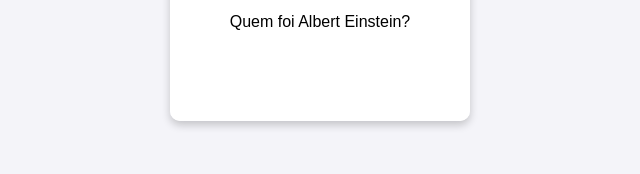
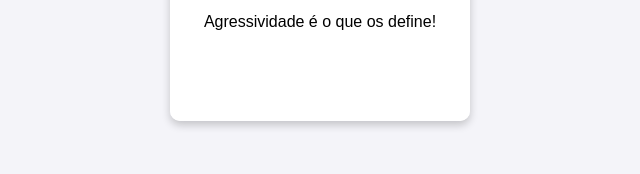
Before and after one commit to pedrometalero/Solta-a-carta-do-Vilela, a plain HTML site: page index.html in a window 1280 px wide. Shown: the part 535-709 px from the top of the page, 320-960 px from the left. Drawn offline with Linux system fonts and the light colour scheme.

Commit message:
Update index.html

```diff
--- a/index.html
+++ b/index.html
@@ -106,13 +106,13 @@
                         <!-- LADO DA FRENTE -->
                         <div class="cartao-frente">
                             <img src="https://encrypted-tbn0.gstatic.com/images?q=tbn:ANd9GcTamoX-qatb8ytbrS4vlSvPJOgsEZc75Sp7nYo3c3ZUD2qRvN8_rxAgQ0Gl&s=10" alt="Einstein" class="cartao-imagem">
-                            <p>Quem foi Albert Einstein?</p>
+                            <p>Agressividade é o que os define!</p>
                         </div>
 
                         <!-- LADO DO VERSO -->
                         <div class="cartao-verso">
                             <img src="https://vejasp.abril.com.br/wp-content/uploads/2026/10/SLAYER-photoshoot-06.07.2013-HR-%C2%A9-Tim-Tronckoe-14-credito-Tim-Tronckoe.jpg?quality=70&w=960&h=640&crop=1&strip=all" alt="Fórmula" class="cartao-imagem">
-                            <p>O físico que desenvolveu a Teoria da Relatividade Geral!</p>
+                            <p>SLAYER!!!</p>
                         </div>
 
                     </div>
```
